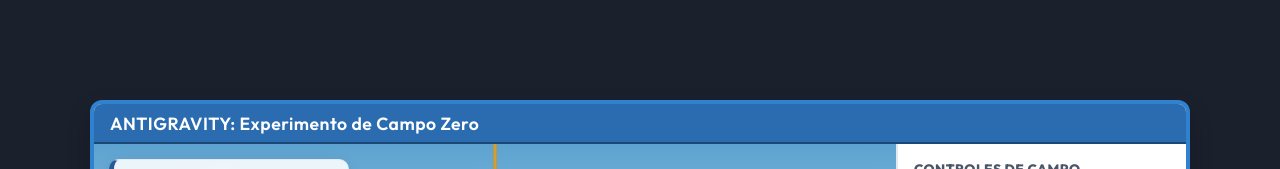
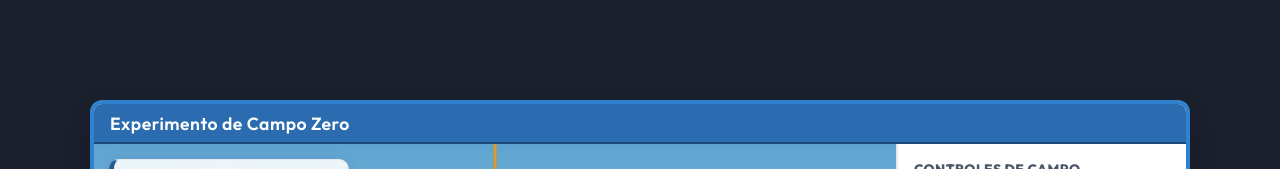
Before and after one commit to luisito1309/-Experimento-de-Campo-Zero, a plain HTML site: page index.html in a window 1280 px wide. Shown: the top 169 px of the page. Drawn offline with nearby package versions, Linux system fonts and the light colour scheme.

Commit message:
Modificacion a la web de Campo Zero

```diff
--- a/index.html
+++ b/index.html
@@ -1,5 +1,6 @@
 <!DOCTYPE html>
 <html lang="es">
+
 <head>
   <meta charset="UTF-8">
   <meta name="viewport" content="width=device-width, initial-scale=1.0">
@@ -7,14 +8,16 @@
   <!-- Google Fonts: Outfit for modern scientific look -->
   <link rel="preconnect" href="https://fonts.googleapis.com">
   <link rel="preconnect" href="https://fonts.gstatic.com" crossorigin>
-  <link href="https://fonts.googleapis.com/css2?family=Outfit:wght@300;400;600;800&family=Share+Tech+Mono&display=swap" rel="stylesheet">
+  <link href="https://fonts.googleapis.com/css2?family=Outfit:wght@300;400;600;800&family=Share+Tech+Mono&display=swap"
+    rel="stylesheet">
   <link rel="stylesheet" href="styles.css">
 </head>
+
 <body>
   <div id="sim-container">
     <!-- Header -->
     <header class="sim-header">
-      <h1>ANTIGRAVITY: Experimento de Campo Zero</h1>
+      <h1>Experimento de Campo Zero</h1>
     </header>
 
     <!-- Main Simulator Area -->
@@ -204,4 +207,5 @@
   </div>
   <script src="script.js"></script>
 </body>
+
 </html>
```
